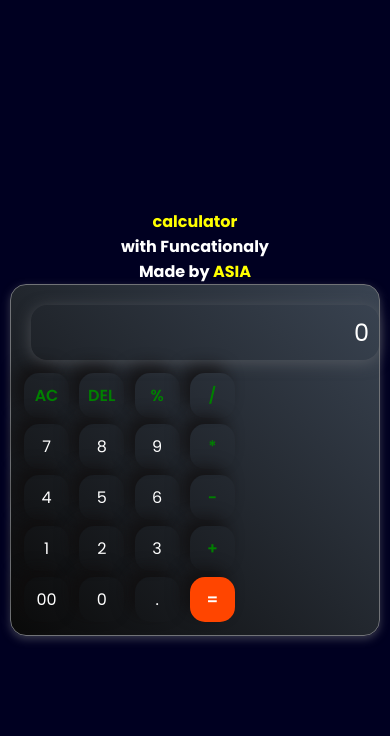
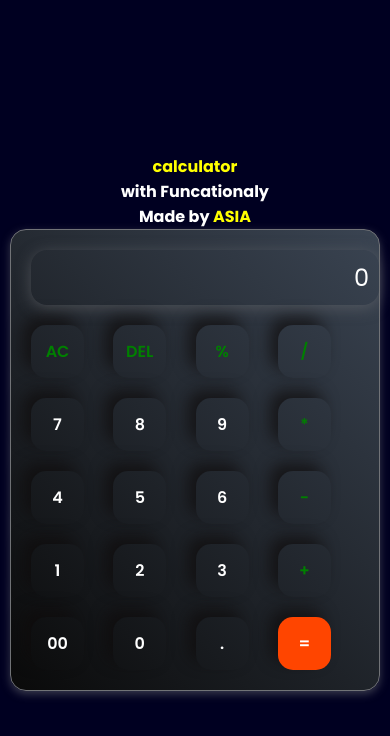
Before and after one commit to Asia-parveen/calculator-made-project, a plain HTML site: page index.html in a window 390 px wide. Drawn offline with Linux system fonts and the light colour scheme.

Commit message:
modification

```diff
--- a/style.css
+++ b/style.css
@@ -51,6 +51,7 @@ input {
 }
 input::placeholder {
   color: white;
+
 }
 button {
   border: none;
@@ -61,17 +62,37 @@ button {
   background: transparent;
   color: white;
   font-size: 20px;
+  font-weight: 600;
   box-shadow: -8px -8px 15px rgba(15, 11, 11, 0.689);
   cursor: pointer;
+  transition: 0.5sec;
+}
+button:hover{
+  background: white;
+  color: black;
+box-shadow: 1px 1px 2px 3px yellow;
+
 }
 .eqBtn {
   background-color: orangered;
   font-weight: 600;
 }
+.eqBtn:hover{
+  background: limegreen;
+  color: black;
+  box-shadow: 1px 2px 2px 2px orange;
+}
 .operators {
   color: green;
   font-weight: 600;
+  font-size: bold;
 }
+.operators:hover{
+  background: orangered;
+  color: white;
+  box-shadow: 1px 2px 2px whitesmoke;
+}
+
 /* Media query for medium devices (up to 768px) */
 @media screen and (max-width: 768px) {
   body {
@@ -99,9 +120,9 @@ button {
   }
 
   button {
-    width: 55px;
-    height: 55px;
-    margin: 8px;
+    width: 52px;
+    height: 52px;
+    margin: 15px;
     font-size: 20px;
   }
 }
@@ -165,9 +186,11 @@ button {
   }
 
   button {
-    width: 45px;
-    height: 45px;
-    margin: 3px;
+    width: 53px;
+    height: 53px;
+    margin: 10px;
     font-size: 16px;
+    margin-right: 15px;
+
   }
 }
```
